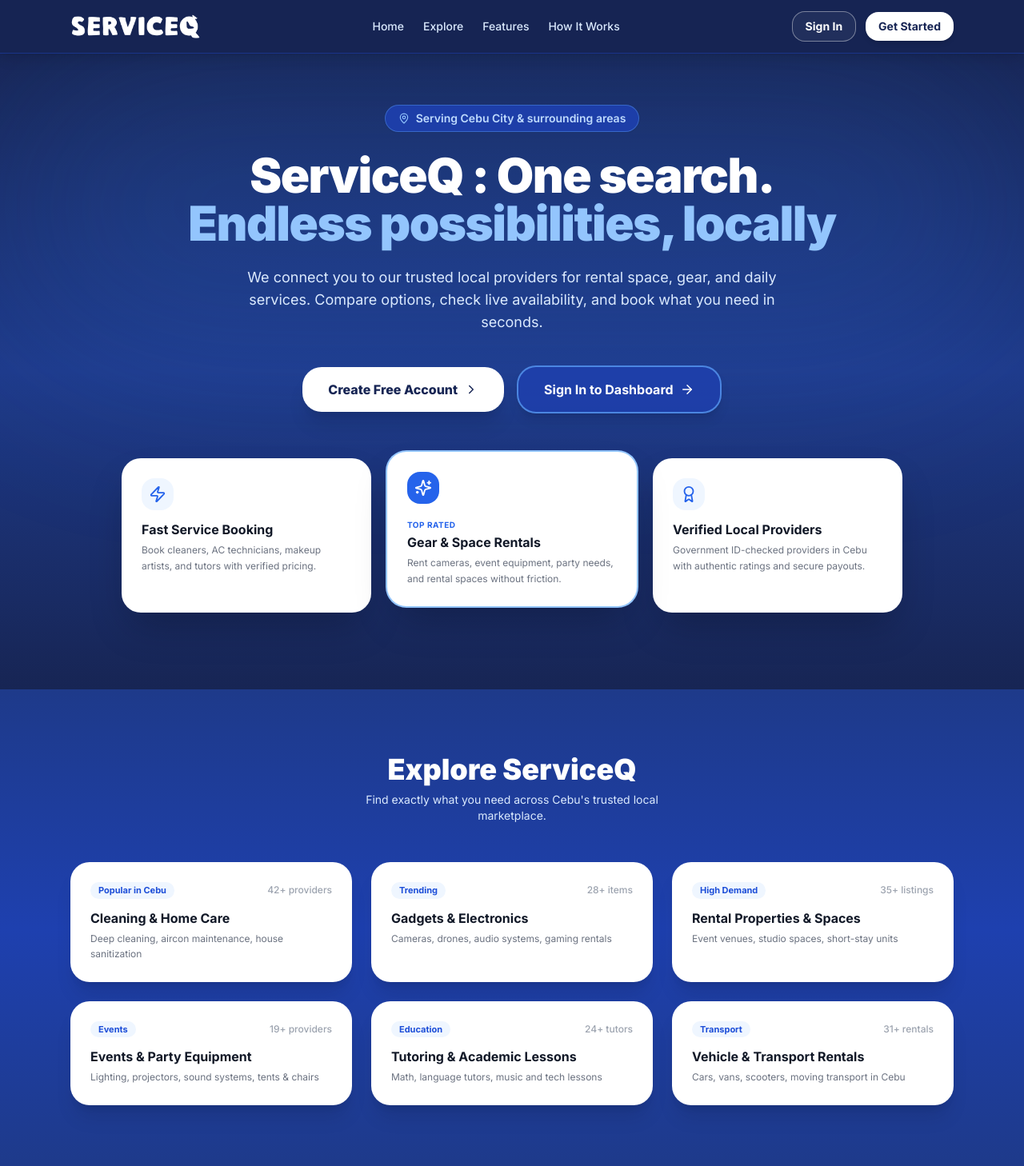
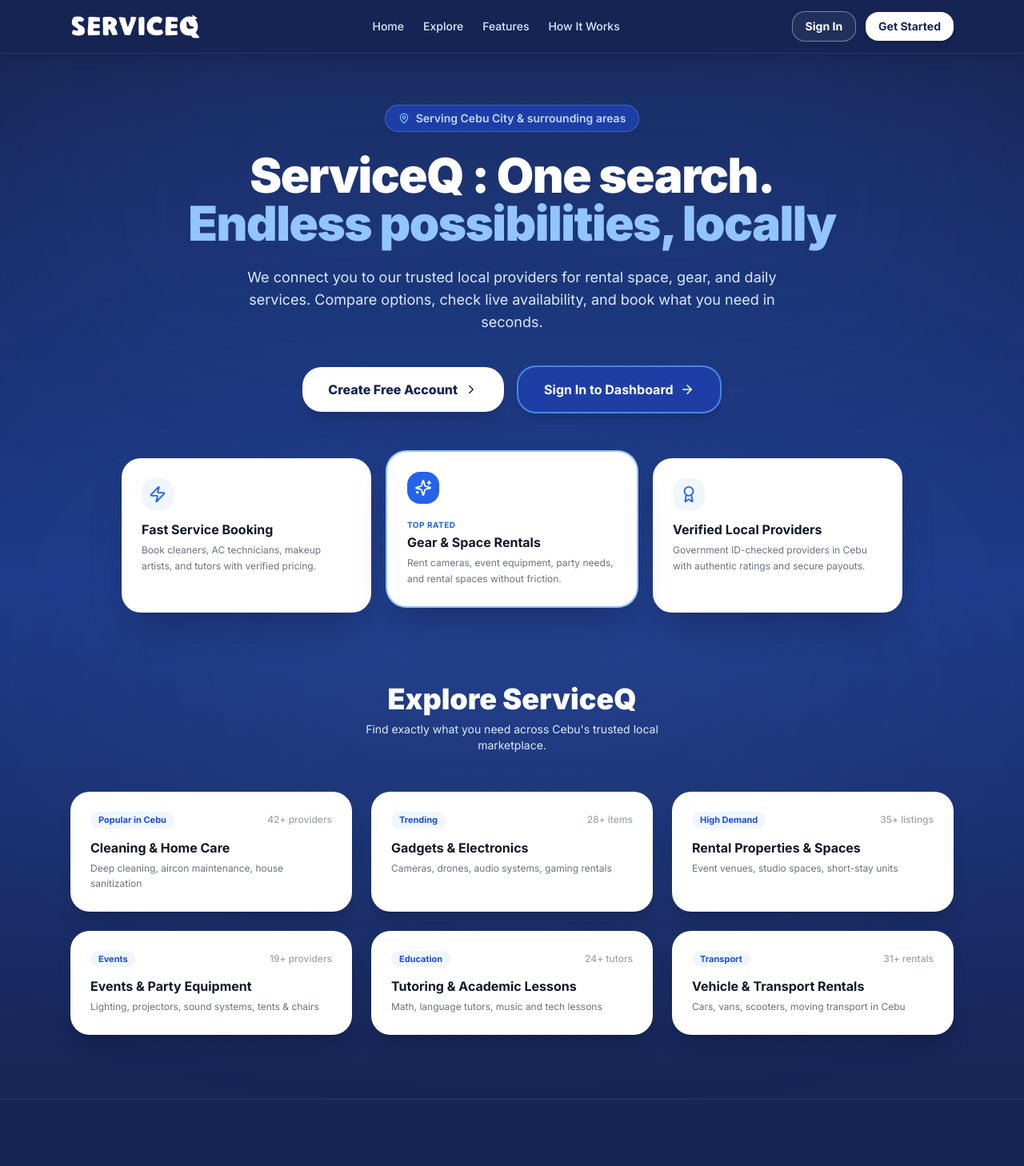
Before and after one commit to Ars-sin/ServiceQ, a React (Vite) app: page / in a window 1280 px wide. Shown: the top 1458 px of the page at 80% size. Built offline with nearby package versions, Linux system fonts and the light colour scheme; no server answers.

Commit message:
feat: add back navigation on auth pages and seamlessly blend hero with explore sections on landing page

```diff
--- a/src/pages/Landing.jsx
+++ b/src/pages/Landing.jsx
@@ -134,12 +134,15 @@ export default function LandingPage() {
         </div>
       </nav>
 
-      {/* ── HERO SECTION (Shades of Blue + High Contrast) ───────── */}
-      <section id="hero" className="relative overflow-hidden bg-gradient-to-b from-brand-950 via-brand-900 to-brand-850 pt-16 pb-24 text-white">
-        {/* Subtle decorative glow */}
-        <div className="absolute top-0 left-1/2 -translate-x-1/2 w-full max-w-7xl h-96 bg-brand-500/15 blur-[120px] rounded-full pointer-events-none" />
+      {/* ── HERO & EXPLORE (Seamless Gradient Blend) ────────────── */}
+      <div className="relative overflow-hidden bg-gradient-to-b from-brand-950 via-brand-900 to-brand-950 text-white">
+        {/* Subtle ambient decorative glows */}
+        <div className="absolute top-0 left-1/2 -translate-x-1/2 w-full max-w-7xl h-96 bg-brand-500/15 blur-[140px] rounded-full pointer-events-none" />
+        <div className="absolute top-[45%] left-1/2 -translate-x-1/2 w-full max-w-5xl h-96 bg-brand-400/10 blur-[150px] rounded-full pointer-events-none" />
 
-        <div className="max-w-5xl mx-auto px-4 sm:px-6 relative z-10 text-center">
+        {/* ── HERO SECTION ── */}
+        <section id="hero" className="relative z-10 pt-16 pb-12">
+          <div className="max-w-5xl mx-auto px-4 sm:px-6 text-center">
             <AnimFade>
               <div className="inline-flex items-center gap-2 px-4 py-1.5 rounded-full bg-brand-800/90 border border-brand-400/40 text-brand-200 text-xs sm:text-sm font-semibold mb-6 shadow-sm">
                 <MapPin size={14} className="text-brand-300" /> Serving Cebu City & surrounding areas
@@ -209,8 +212,8 @@ export default function LandingPage() {
           </div>
         </section>
 
-      {/* ── EXPLORE SERVICES (Deep Blue Background) ─────────────── */}
-      <section id="explore" className="py-20 bg-gradient-to-b from-brand-900 via-brand-800 to-brand-900 text-white">
+        {/* ── EXPLORE SERVICES ── */}
+        <section id="explore" className="relative z-10 pt-10 pb-20">
           <div className="max-w-6xl mx-auto px-4 sm:px-6">
             <AnimFade>
               <div className="text-center mb-12">
@@ -241,6 +244,7 @@ export default function LandingPage() {
             </div>
           </div>
         </section>
+      </div>
 
       {/* ── FEATURES GRID ─────────────────────────────────────────── */}
       <section id="features" className="py-20 bg-brand-950 text-white border-t border-brand-800/60">
--- a/src/pages/auth/LoginPage.jsx
+++ b/src/pages/auth/LoginPage.jsx
@@ -1,7 +1,7 @@
 import { useState } from 'react'
 import { Link, useNavigate } from 'react-router-dom'
 import { motion } from 'framer-motion'
-import { Mail, Lock, Eye, EyeOff } from 'lucide-react'
+import { Mail, Lock, Eye, EyeOff, ArrowLeft } from 'lucide-react'
 import toast from 'react-hot-toast'
 import { supabase } from '@/lib/supabase'
 
@@ -82,6 +82,14 @@ export default function LoginPage() {
         transition={{ duration: 0.4 }}
         className="w-full max-w-md"
       >
+        {/* Back to Home */}
+        <Link
+          to="/"
+          className="inline-flex items-center gap-1.5 text-xs font-semibold text-gray-500 hover:text-brand-600 transition-colors mb-4 px-3 py-1.5 rounded-xl hover:bg-white/80 border border-transparent hover:border-gray-200 group w-fit"
+        >
+          <ArrowLeft size={14} className="group-hover:-translate-x-0.5 transition-transform" /> Back to Home
+        </Link>
+
         {/* Logo */}
         <div className="flex flex-col items-center mb-8">
           <img src="/logo.png" alt="ServiceQ" className="h-20 w-auto object-contain mb-3" />
--- a/src/pages/auth/RegisterPage.jsx
+++ b/src/pages/auth/RegisterPage.jsx
@@ -244,6 +244,14 @@ export default function RegisterPage() {
       <motion.div initial={{ opacity: 0, y: 24 }} animate={{ opacity: 1, y: 0 }}
         transition={{ duration: 0.4 }} className="w-full max-w-md">
 
+        {/* Back to Home */}
+        <Link
+          to="/"
+          className="inline-flex items-center gap-1.5 text-xs font-semibold text-gray-500 hover:text-brand-600 transition-colors mb-4 px-3 py-1.5 rounded-xl hover:bg-white/80 border border-transparent hover:border-gray-200 group w-fit"
+        >
+          <ArrowLeft size={14} className="group-hover:-translate-x-0.5 transition-transform" /> Back to Home
+        </Link>
+
         {/* Logo */}
         <div className="flex flex-col items-center mb-8">
           <img src="/logo.png" alt="ServiceQ" className="h-20 w-auto object-contain mb-3" />
@@ -325,10 +333,18 @@ export default function RegisterPage() {
                   </div>
                 </div>
 
-                <button type="button" onClick={nextStep}
-                  className="btn-primary btn-lg w-full flex items-center justify-center gap-2">
-                  Next: Set Location <ChevronRight size={16} />
-                </button>
+                <div className="flex gap-3">
+                  <Link
+                    to="/"
+                    className="btn-secondary flex-1 flex items-center justify-center gap-1.5 text-xs font-semibold"
+                  >
+                    <ArrowLeft size={14} /> Back
+                  </Link>
+                  <button type="button" onClick={nextStep}
+                    className="btn-primary btn-lg flex-1 flex items-center justify-center gap-2">
+                    Next: Location <ChevronRight size={16} />
+                  </button>
+                </div>
               </motion.div>
             )}
 
```
Lines whose indentation alone changed are shown as unchanged.
